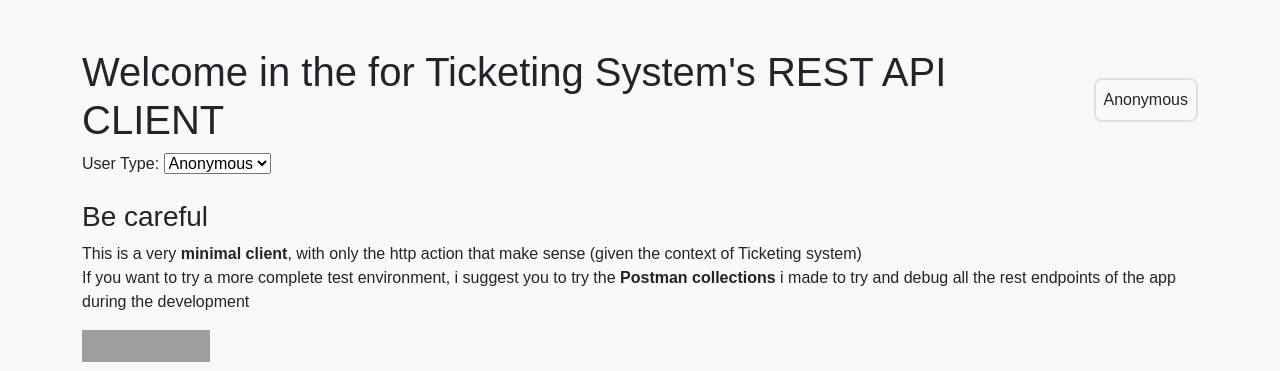
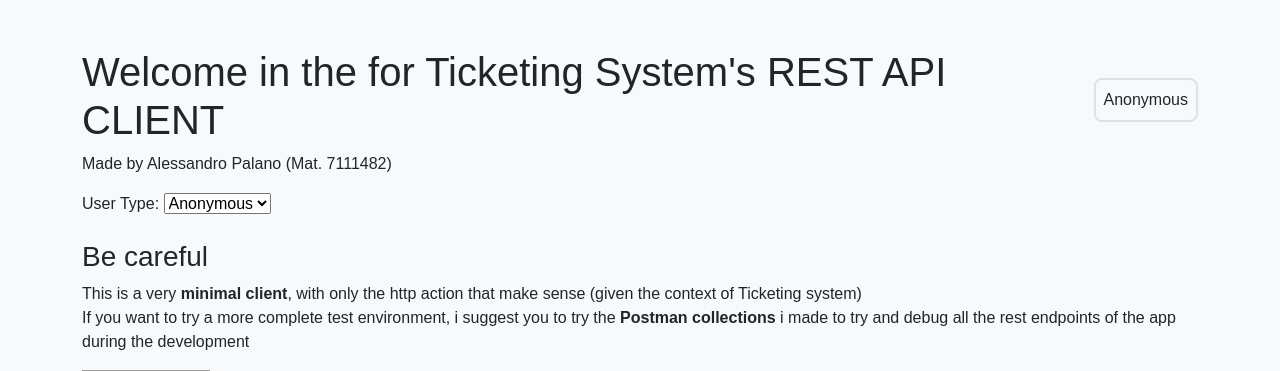
Before and after one commit to TheRealPala/ppm-second-midterm, a Django app: page / in a window 1280 px wide. Shown: the top 371 px of the page. Run offline with Django 5.2, Linux system fonts and the light colour scheme; grey boxes are pictures that could not be loaded.

Commit message:
INFO: Added students name in the fe

```diff
--- a/templates/index.html
+++ b/templates/index.html
@@ -17,6 +17,7 @@
             <h1>Welcome in the for Ticketing System's REST API CLIENT </h1>
             <div class="rounded-3 border border-2 border-solid p-2" id="login-status"></div>
         </div>
+        <p>Made by Alessandro Palano (Mat. 7111482)</p>
         <label for="user-select">User Type: </label>
         <select id="user-select">
             <option value="" selected>Anonymous</option>
```
